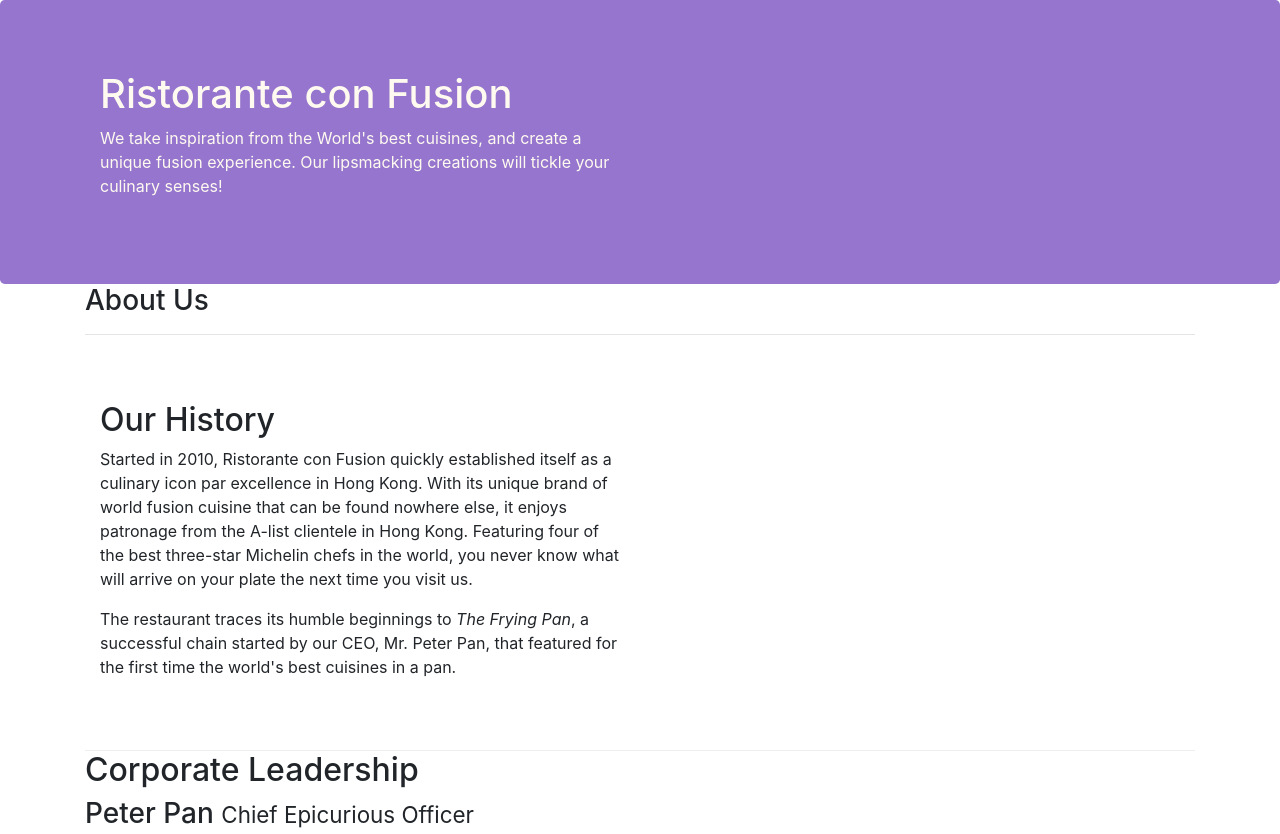
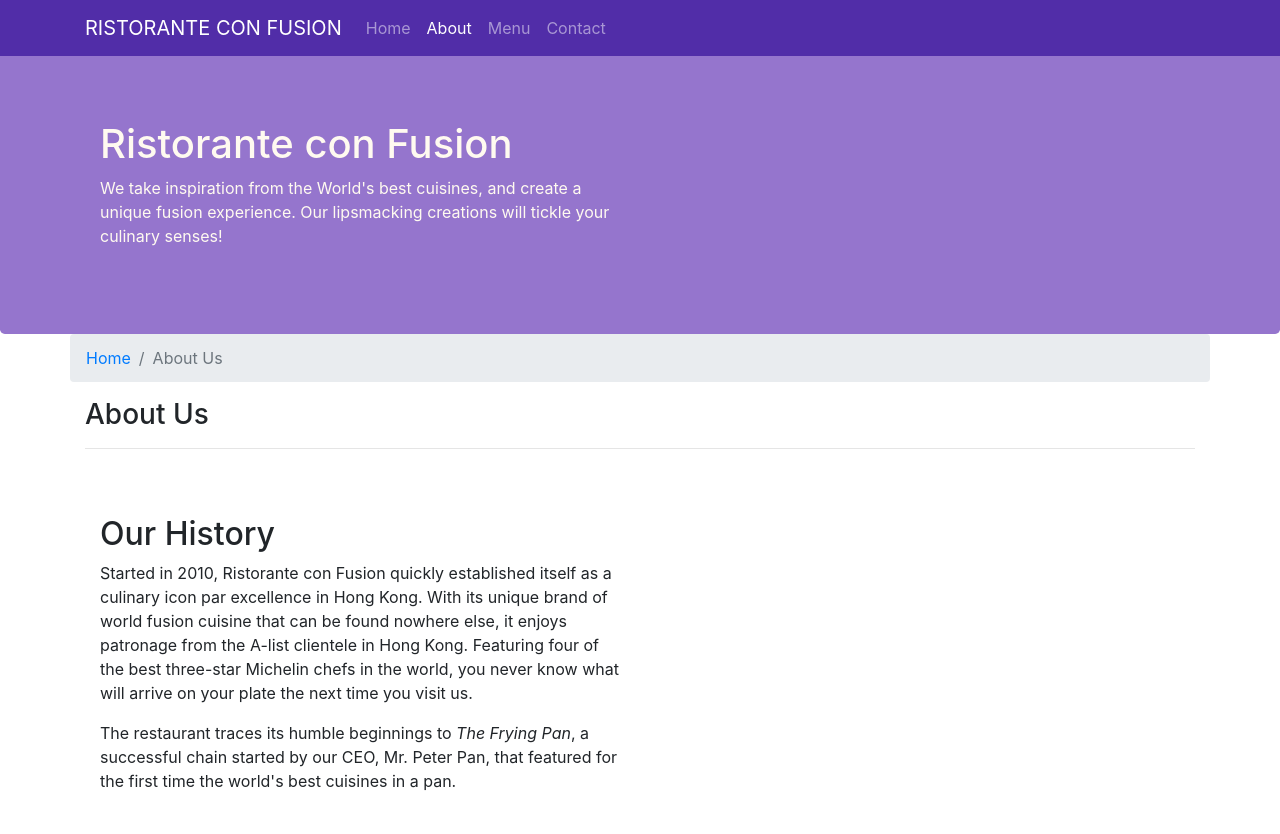
Before and after one commit to therealhsk/bootstrap, a website: page aboutus.html in a window 1280 px wide. Shown: the top 834 px of the page. Drawn offline with nearby package versions, Linux system fonts and the light colour scheme.

Commit message:
Nav bar and breadcrumbs

```diff
--- a/aboutus.html
+++ b/aboutus.html
@@ -15,7 +15,31 @@
 </head>
 
 <body>
+        <nav class='navbar navbar-dark navbar-expand-sm  fixed-top'>
+                <div class='container'>
+                        <button class='navbar-toggler' type='button' data-toggle='collapse' data-target='#Navbar'>
+                                <span class='navbar-toggler-icon'></span>
+                            </button>
+                    <a class='navbar-brand' href='#'>RISTORANTE CON FUSION</a>
+                    <div class='collapse navbar-collapse' id='Navbar'>
+                        <ul class='navbar-nav mr-auto'>
+                            <li class='nav-item'>
+                                <a class='nav-link' href='./index.html'>Home</a>
+                            </li>
+                            <li class='nav-item active'>
+                                <a class='nav-link' href='#'>About</a>
+                            </li>
+                            <li class='nav-item'>
+                                <a class='nav-link' href='#'>Menu</a>
+                            </li>
+                            <li class='nav-item'>
+                                <a class='nav-link' href='#'>Contact</a>
+                            </li>
+                        </ul>
+                    </div>
+                </div>
 
+            </nav>
     <header class="jumbotron">
         <div class="container">
             <div class="row row-header">
@@ -29,8 +53,13 @@
         </div>
     </header>
 
+
     <div class='container'>
         <div class='row'>
+                <ol class="col-12 breadcrumb">
+                        <li class="breadcrumb-item"><a href="./index.html">Home</a></li>
+                        <li class="breadcrumb-item active">About Us</li>
+                    </ol>
             <div class='col-12 col-sm'>
                <h3>About Us</h3>
                <hr>
@@ -70,7 +99,7 @@
                 <div class="col-4 offset-1 col-sm-2">
                     <h5>Links</h5>
                     <ul class="list-unstyled">
-                        <li><a href="#">Home</a></li>
+                        <li><a href="./index.html">Home</a></li>
                         <li><a href="#">About</a></li>
                         <li><a href="#">Menu</a></li>
                         <li><a href="#">Contact</a></li>
--- a/css/styles.css
+++ b/css/styles.css
@@ -28,3 +28,12 @@
     margin:0px;
     color:#0f0f0f
 }
+
+body{
+    padding:50px 0px 0px 0px;
+    z-index:0;
+}
+
+.navbar-dark {
+     background-color: #512DA8;
+}
```
Also changed, not shown: index.html (+27 -1 lines).
